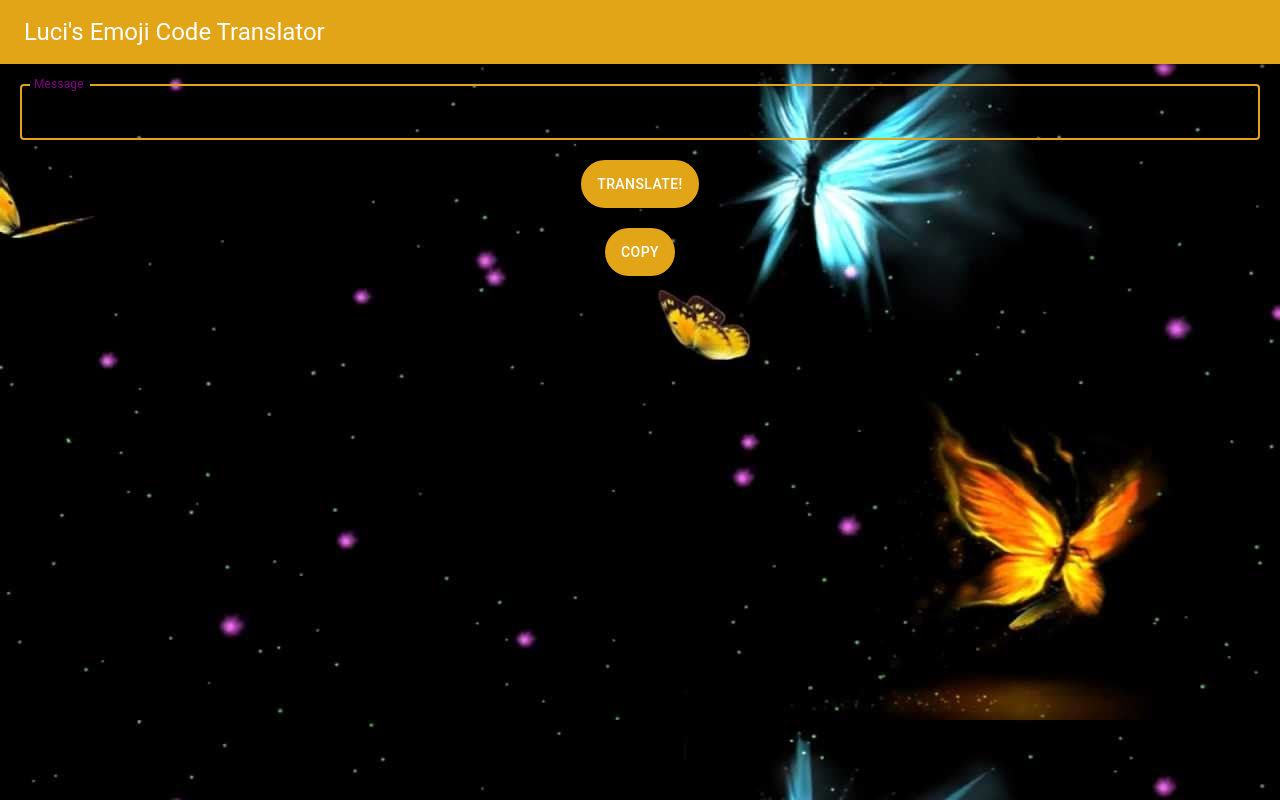
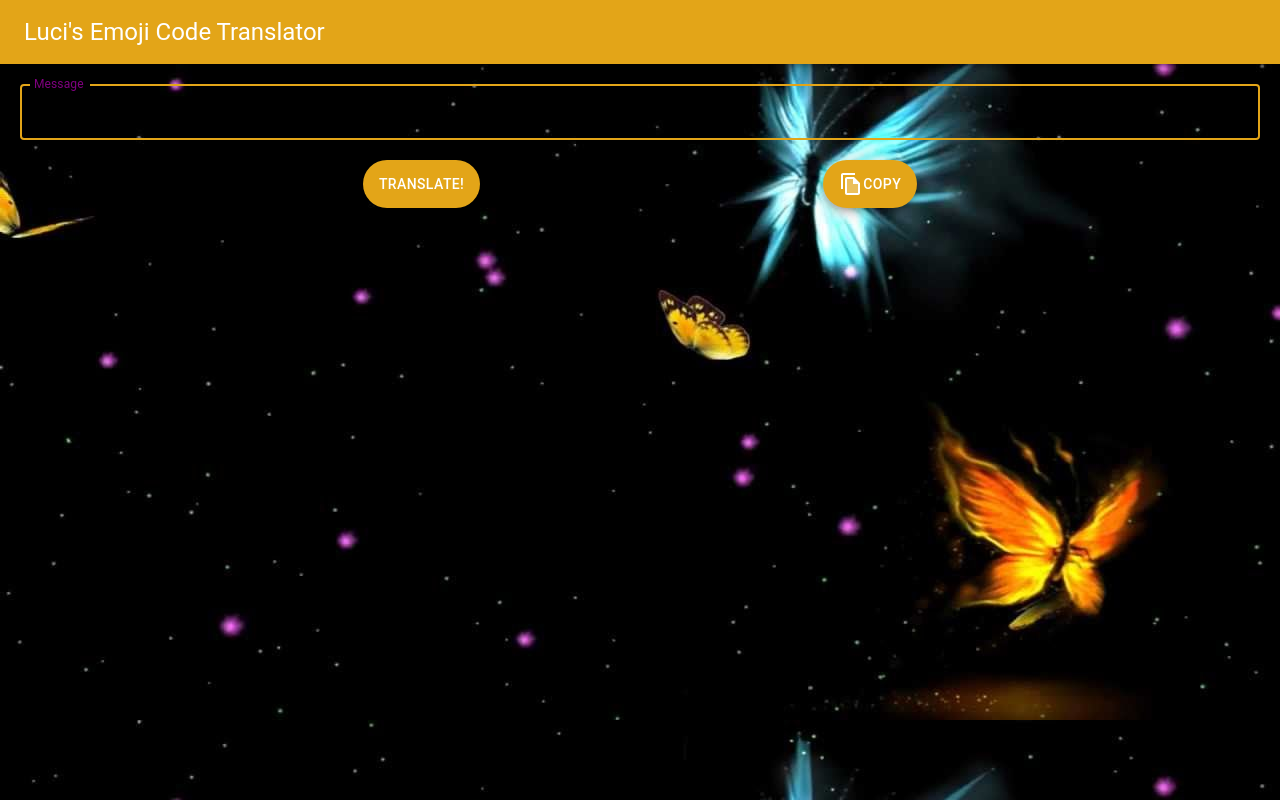
Before and after one commit to zedford/luci-emoji-code, a React (Create React App) app: page / in a window 1280 px wide. Built offline with nearby package versions, Linux system fonts and the light colour scheme.

Commit message:
Add copy button styles and icon

```diff
--- a/package.json
+++ b/package.json
@@ -4,6 +4,7 @@
   "private": true,
   "dependencies": {
     "@material-ui/core": "^4.9.0",
+    "@material-ui/icons": "^4.9.1",
     "@testing-library/jest-dom": "^4.2.4",
     "@testing-library/react": "^9.3.2",
     "@testing-library/user-event": "^7.1.2",
--- a/src/App.scss
+++ b/src/App.scss
@@ -59,6 +59,13 @@
       max-width: 145px;
     }
   }
+
+  .form-container-row {
+    width: 100%;
+    display: flex;
+    flex-direction: row;
+    justify-content: space-evenly;
+  }
 }
 
 .color-change {
--- a/src/components/translator.tsx
+++ b/src/components/translator.tsx
@@ -4,6 +4,7 @@ import Toolbar from "@material-ui/core/Toolbar";
 import Typography from "@material-ui/core/Typography";
 import TextField from "@material-ui/core/TextField";
 import Fab from "@material-ui/core/Fab";
+import FileCopyTwoToneIcon from "@material-ui/icons/FileCopyTwoTone";
 import { translate } from "../logic/translations";
 
 import "../App.scss";
@@ -50,6 +51,7 @@ const Translator: React.FC<any> = () => {
             className: "form-field-input"
           }}
         />
+        <div className="form-container-row">
           <Fab
             onClick={() => setMessage(translate(message))}
             variant="extended"
@@ -75,8 +77,10 @@ const Translator: React.FC<any> = () => {
               root: "form-row form-button color-change"
             }}
           >
+            <FileCopyTwoToneIcon />
             Copy
           </Fab>
+        </div>
       </div>
     </>
   );
```
Also changed, not shown: 1 other file (tests, documents, lock files or other folders). Lines whose indentation alone changed are shown as unchanged.
